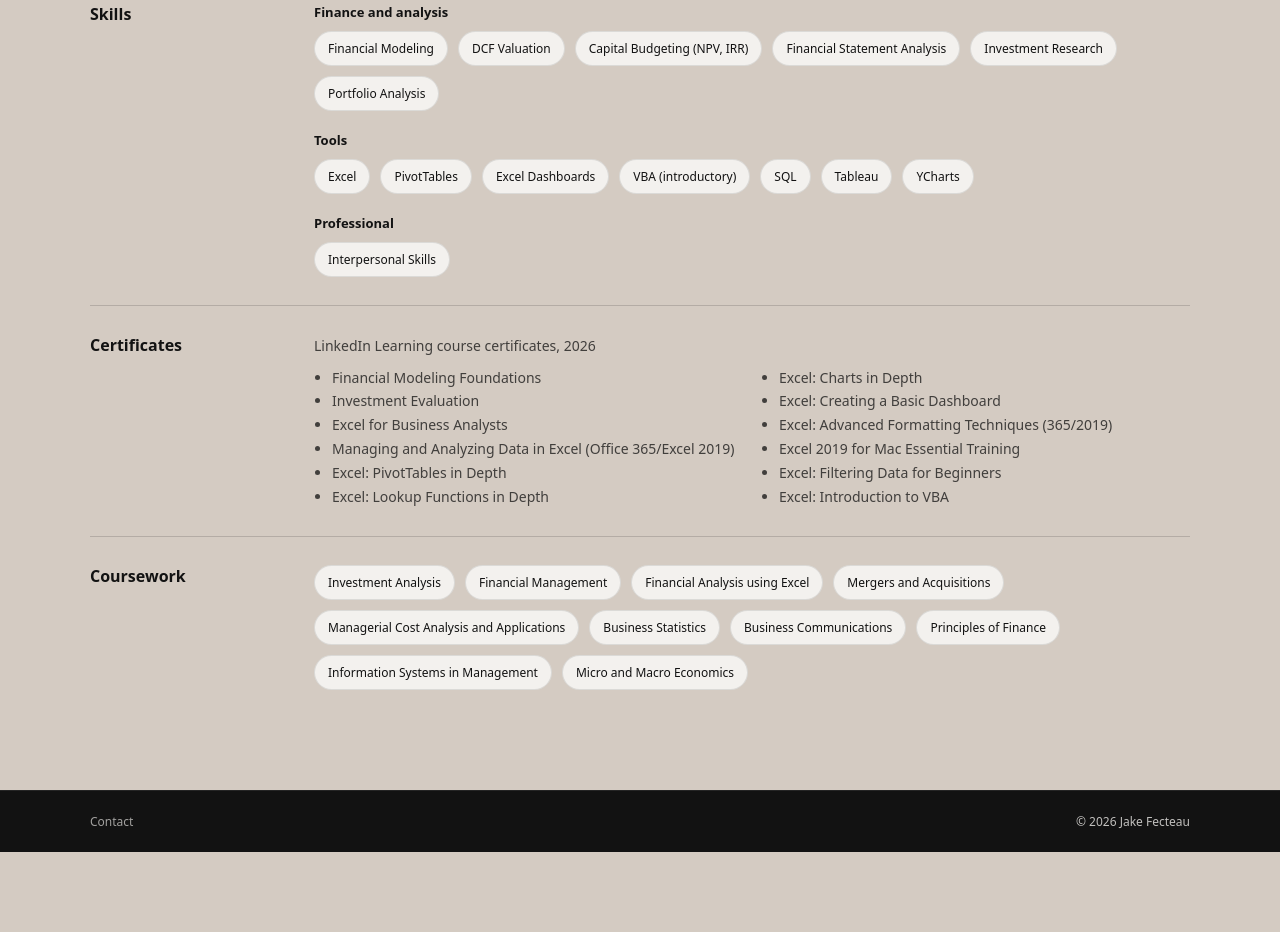
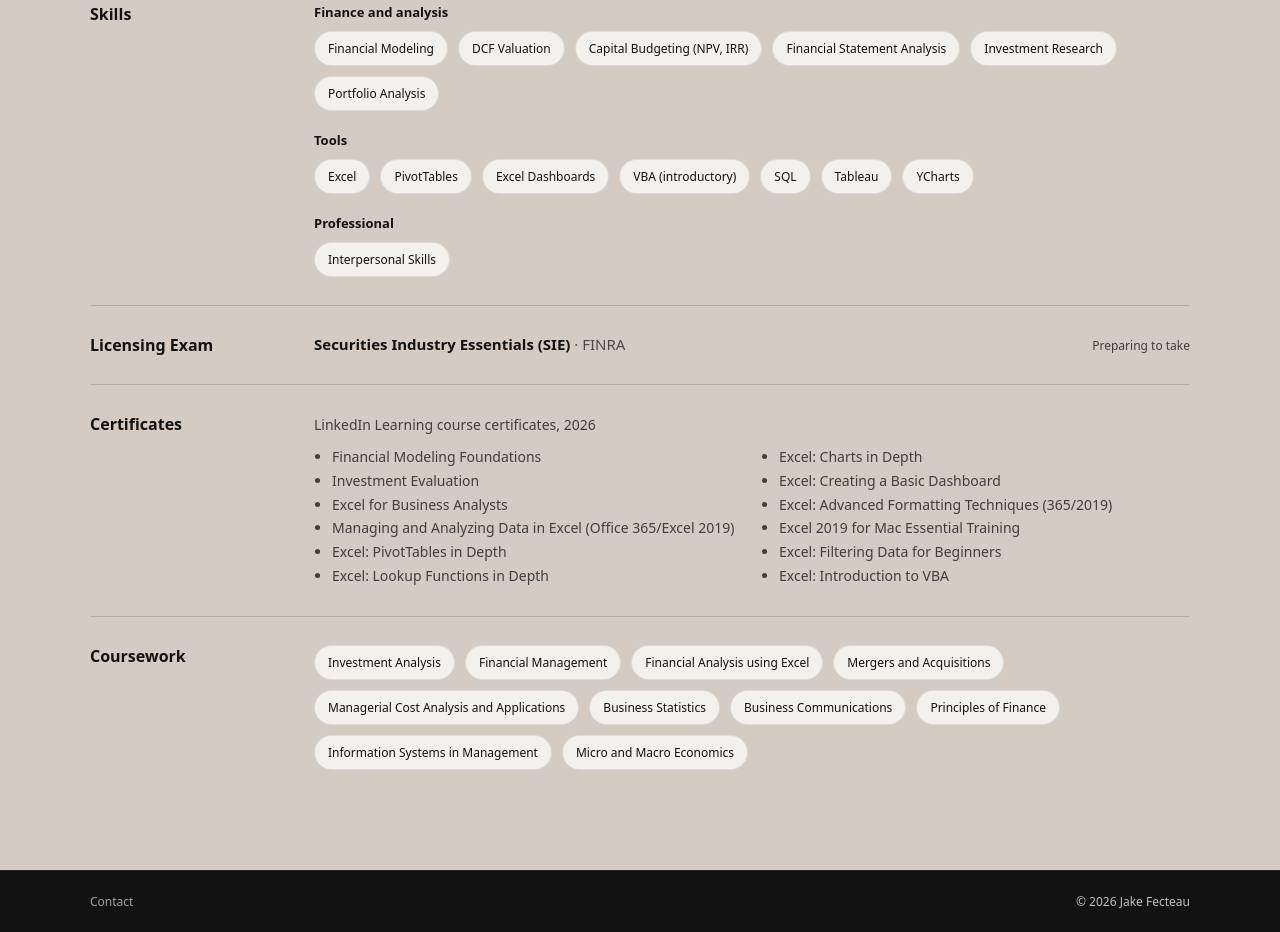
Before and after one commit to jakefecteau/Website, a plain HTML site: page resume/index.html in a window 1280 px wide. Shown: the part 1271-2203 px from the top of the page. Before the commit the page ends 2123 px from the top, so only its background shows below. Drawn offline with Linux system fonts and the light colour scheme.

Commit message:
Add SIE exam preparation to resume page
Co-Authored-By: Claude Sonnet 5.5 <noreply@anthropic.com>
Claude-Session: https://claude.ai/code/session_01RthEjHiFT2oDLWEyKq94hF

```diff
--- a/resume/index.html
+++ b/resume/index.html
@@ -116,6 +116,16 @@
     </section>
 
     <section class="resume-section">
+      <h2>Licensing Exam</h2>
+      <div class="entry">
+        <div class="entry-head">
+          <h3>Securities Industry Essentials (SIE) <span>· FINRA</span></h3>
+          <p class="entry-date">Preparing to take</p>
+        </div>
+      </div>
+    </section>
+
+    <section class="resume-section">
       <h2>Certificates</h2>
       <div class="entry">
         <p class="cert-note">LinkedIn Learning course certificates, 2026</p>
```
